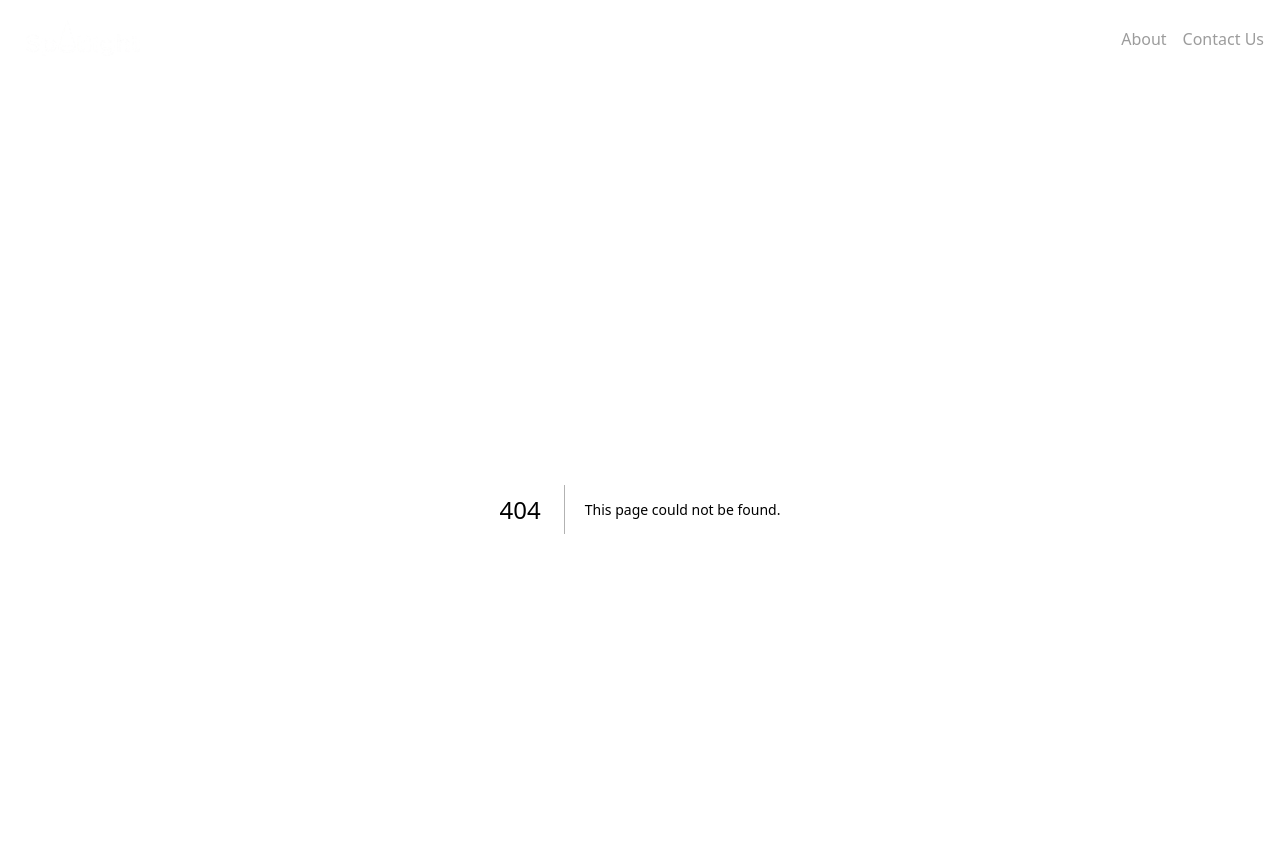
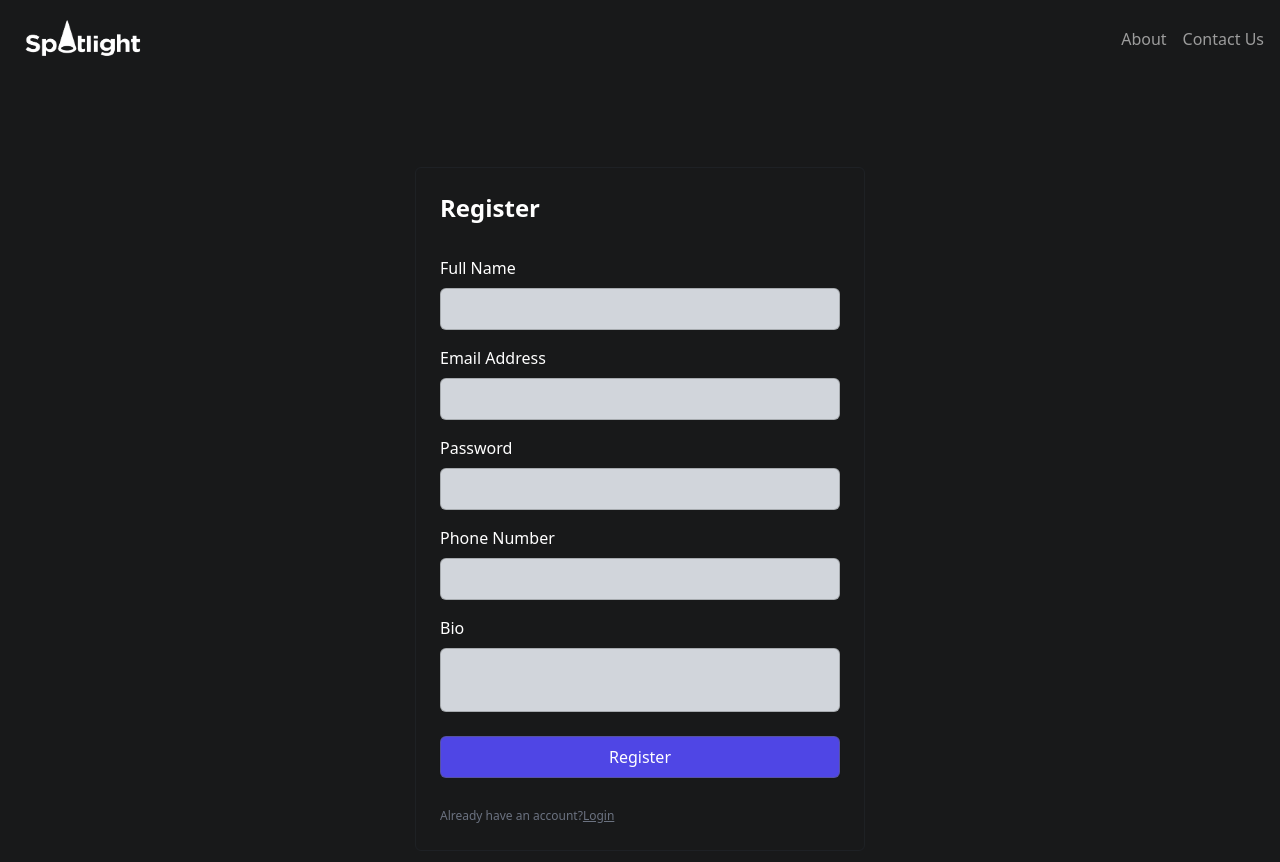
Before and after one commit to rirefat/Spotlight, a Next.js app: page /register in a window 1280 px wide. Before the commit this address had no page. Shown: the top 862 px of the page. Built offline with nearby package versions, Linux system fonts and the light colour scheme.

Commit message:
implement login and register page

```diff
--- /dev/null
+++ b/app/login/page.js
@@ -0,0 +1,38 @@
+const LoginPage = () => {
+    return (
+        <section class="h-screen grid place-items-center">
+            <div
+                class="max-w-[450px] w-full mx-auto p-6 border border-gray-700/20 rounded-md"
+            >
+                <h4 class="font-bold text-2xl">Sign in</h4>
+                <form class="login-form">
+                    {/* email  */}
+                    <div>
+                        <label for="email">Email Address</label>
+                        <input type="email" name="email" id="email" />
+                    </div>
+                    {/* password  */}
+                    <div>
+                        <label for="password">Password</label>
+                        <input type="password" name="password" id="password" />
+                    </div>
+
+                    <button
+                        type="submit"
+                        class="btn-primary w-full mt-4 bg-indigo-600 hover:bg-indigo-800"
+                    >
+                        Login
+                    </button>
+                </form>
+
+                <span class="text-center text-xs text-gray-500">
+                    Don&apos;t have an account?
+                    <a class="underline hover:text-indigo-600" href="/register"
+                    >Register</a >
+                </span>
+            </div>
+        </section>
+    );
+};
+
+export default LoginPage;
--- /dev/null
+++ b/app/register/page.js
@@ -0,0 +1,53 @@
+const RegisterPage = () => {
+    return (
+        <section class="h-screen grid place-items-center">
+            <div
+                class="max-w-[450px] w-full mx-auto p-6 border border-gray-700/20 rounded-md"
+            >
+                <h4 class="font-bold text-2xl">Register</h4>
+                <form class="login-form">
+                    {/* name  */}
+                    <div>
+                        <label for="name">Full Name</label>
+                        <input type="text" name="name" id="name" />
+                    </div>
+                    {/* email  */}
+                    <div>
+                        <label for="email">Email Address</label>
+                        <input type="email" name="email" id="email" />
+                    </div>
+                    {/* password  */}
+                    <div>
+                        <label for="password">Password</label>
+                        <input type="password" name="password" id="password" />
+                    </div>
+                    {/* phone  */}
+                    <div>
+                        <label for="phone">Phone Number</label>
+                        <input type="tel" name="pnone" id="phone" />
+                    </div>
+                    {/* bio  */}
+                    <div>
+                        <label for="bio">Bio</label>
+                        <input class="min-h-16" type="text" name="bio" id="bio" />
+                    </div>
+
+                    <button
+                        type="submit"
+                        class="btn-primary w-full mt-4 bg-indigo-600 hover:bg-indigo-800"
+                    >
+                        Register
+                    </button>
+                </form>
+
+                <span class="text-center text-xs text-gray-500">
+                    Already have an account?
+                    <a class="underline hover:text-indigo-600" href="/login"
+                    >Login</a >
+                </span>
+            </div>
+        </section>
+    );
+};
+
+export default RegisterPage;
```
